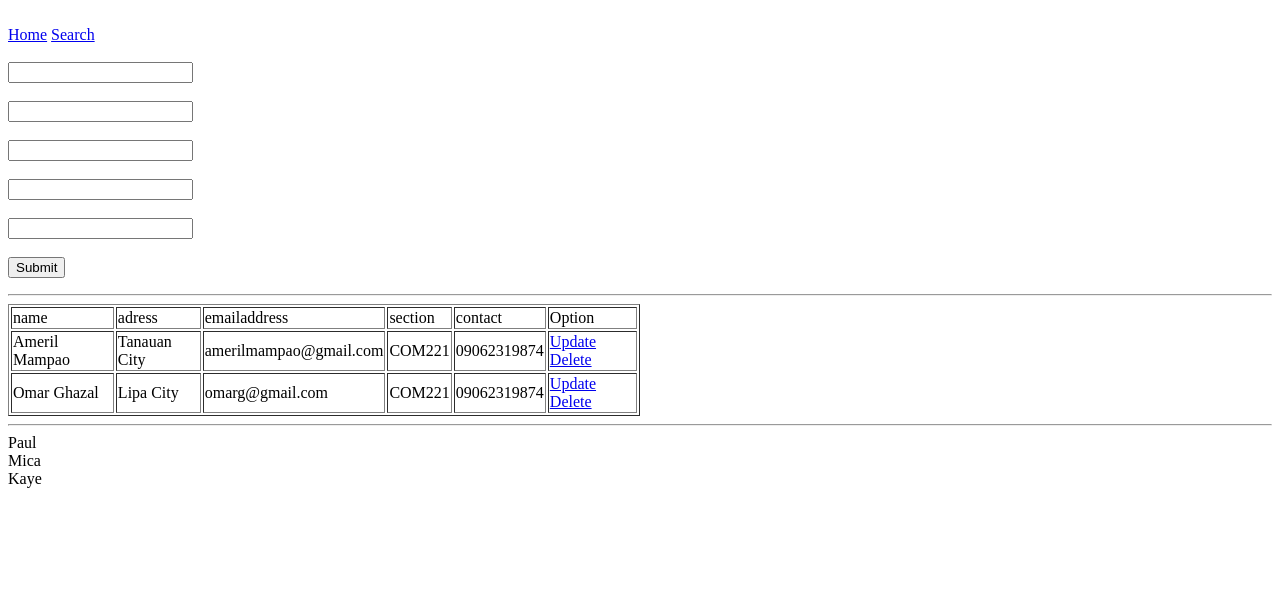
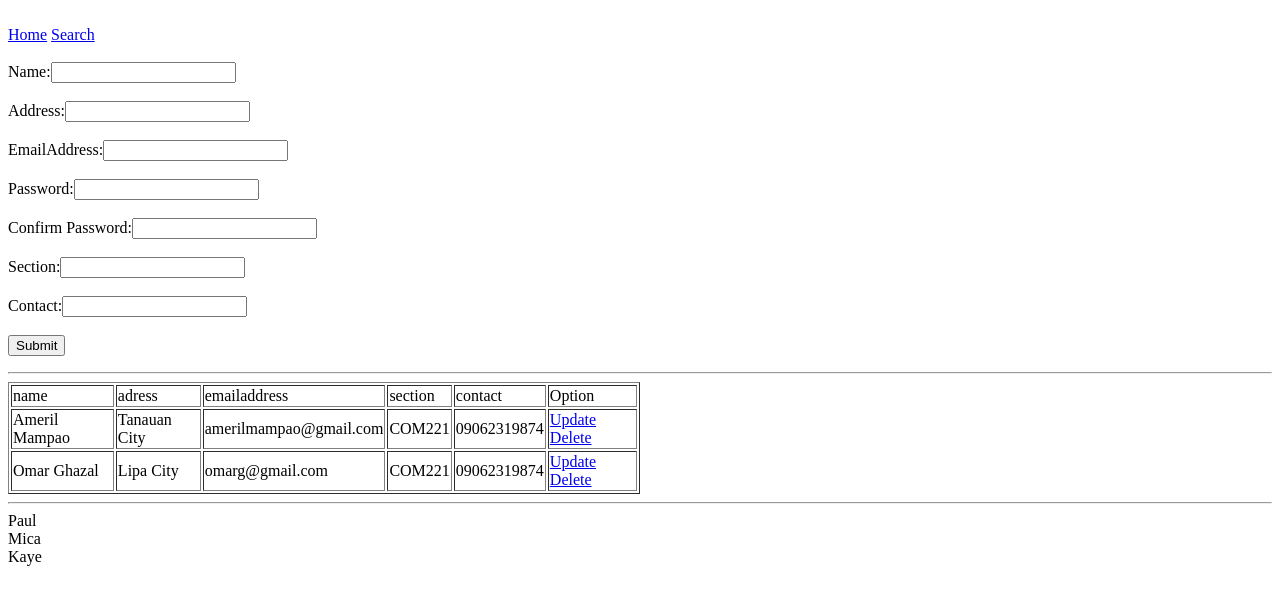
Before and after one commit to AmerilMampao/appdev, a PHP site: page / in a window 1280 px wide. Shown: the top 596 px of the page. Run offline with PHP 8.4, Linux system fonts and the light colour scheme; data comes from the database, SQL or seed files in the repository; both versions use the stored data as it was after the commit.

Commit message:
wala pa login at session

```diff
--- a/index.php
+++ b/index.php
@@ -1,6 +1,6 @@
 <?php
-$CompleteName = $CompleteAddress = $EmailAddress = $Section = $Contact = "";
-$CompleteNameErr = $CompleteAddressErr = $EmailAddressErr = $SectionErr = $ContactErr = "";
+$CompleteName = $CompleteAddress = $EmailAddress = $password = $cpassword = $Section = $Contact = "";
+$CompleteNameErr = $CompleteAddressErr = $EmailAddressErr = $passwordErr = $cpasswordErr = $SectionErr = $ContactErr = "";
 
 if($_SERVER["REQUEST_METHOD"] == "POST"){
 
@@ -17,10 +17,23 @@ if($_SERVER["REQUEST_METHOD"] == "POST"){
     }
 
     if(empty($_POST["EmailAddress"])){
-        $EmailAddressErr = "Email Adress is required";
+        $EmailAddressErr = "Email Address is required";
     } else{
         $EmailAddress = $_POST["EmailAddress"];
     }
+
+    if(empty($_POST["password"])){
+        $passwordErr ="Password is required";
+    } else{
+        $passwordErr = $_POST["password"];
+    }
+
+    if(empty($_POST["cpassword"])){
+        $cpasswordErr ="Confirm Password is required";
+    } else{
+        $cpasswordErr = $_POST["cpassword"];
+    }
+
 
     if(empty($_POST["Section"])){
         $SectionErr = "Section is required";
@@ -49,19 +62,25 @@ if($_SERVER["REQUEST_METHOD"] == "POST"){
 
     <form method="POST" action="<?php echo htmlspecialchars($_SERVER["PHP_SELF"]); ?>">
 
-        <input type="text" name="CompleteName" value="<?php echo $CompleteName; ?>"><br>
+        Name:<input type="text" name="CompleteName" value="<?php echo $CompleteName; ?>"><br>
             <span class="error"><?php echo $CompleteNameErr; ?></span><br>
 
-        <input type="text" name="CompleteAddress" value="<?php echo $CompleteAddress; ?>"><br>
+        Address:<input type="text" name="CompleteAddress" value="<?php echo $CompleteAddress; ?>"><br>
             <span class="error"><?php echo $CompleteAddressErr; ?></span><br>
 
-        <input type="text" name="EmailAddress" value="<?php echo $EmailAddress; ?>"><br>
+        EmailAddress:<input type="text" name="EmailAddress" value="<?php echo $EmailAddress; ?>"><br>
             <span class="error"><?php echo $EmailAddressErr; ?></span><br>
 
-        <input type="text" name="Section" value="<?php echo $Section; ?>"><br>
+        Password:<input type="password" name="password" value="<?php echo $password; ?>"><br>
+            <span class="error"><?php echo $passwordErr; ?></span><br>
+
+        Confirm Password:<input type="password" name="cpassword" value="<?php echo $cpassword; ?>"><br>
+            <span class="error"><?php echo $cpasswordErr; ?></span><br>
+
+        Section:<input type="text" name="Section" value="<?php echo $Section; ?>"><br>
             <span class="error"><?php echo $SectionErr; ?></span><br>
 
-        <input type="text" name="Contact" value="<?php echo $Contact; ?>"><br>
+        Contact:<input type="text" name="Contact" value="<?php echo $Contact; ?>"><br>
             <span class="error"><?php echo $ContactErr; ?></span><br>
 
         <input type="submit" value="Submit">
@@ -69,18 +88,29 @@ if($_SERVER["REQUEST_METHOD"] == "POST"){
     <hr>
 <?php
     include("class/database.php");
-    if($CompleteName && $CompleteAddress && $EmailAddress && $Section && $Contact){
+    if($CompleteName && $CompleteAddress && $EmailAddress && $password && $cpassword && $Section && $Contact){
         // echo $CompleteName . "<br>";
         // echo $CompleteAddress . "<br>";
         // echo $EmailAddress . "<br>";
         // echo $Section . "<br>";
         // echo $Contact . "<br>";
-        $query = mysqli_query($connections,
-        "INSERT INTO mytbl(name, address, emailaddress, section, contact)
-        VALUES('$CompleteName', '$CompleteAddress', '$EmailAddress', '$Section ', '$Contact') ");
+        // echo $password . "<br>";
+        // echo $cpassword . "<br>";
 
-        echo "<script language='javascript'>alert('New Record has been inserted!')</script>";
-        echo "<script>window.location.href='index.php';</script>";
+        $check_email = mysqli_query($connections, "SELECT * FROM mytbl WHERE emailaddress='$EmailAddress'");
+        $check_email_row = mysqli_num_rows($check_email);
+        if($check_email_row > 0){
+            $EmailAddressErr = "Email is already registered";
+        } else {
+
+        }
+
+        // $query = mysqli_query($connections,
+        // "INSERT INTO mytbl(name, address, emailaddress, section, contact)
+        // VALUES('$CompleteName', '$CompleteAddress', '$EmailAddress', '$Section ', '$Contact') ");
+
+        // echo "<script language='javascript'>alert('New Record has been inserted!')</script>";
+        // echo "<script>window.location.href='index.php';</script>";
     }
         $view_query = mysqli_query($connections, "SELECT * FROM mytbl");
         echo "<table  border='1' width ='50%'>";
```
Also changed, not shown: guide.sql (+48 -1 lines).
